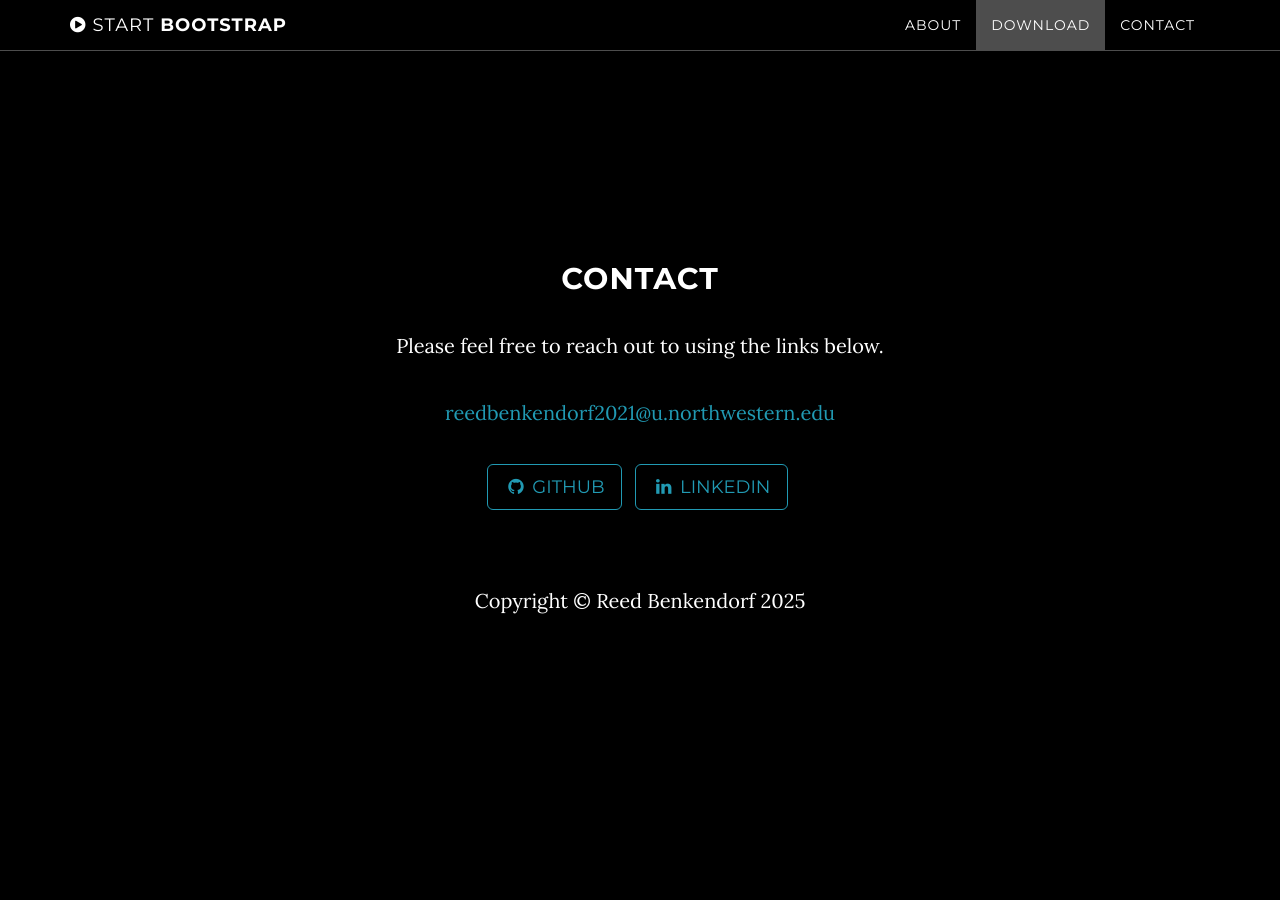
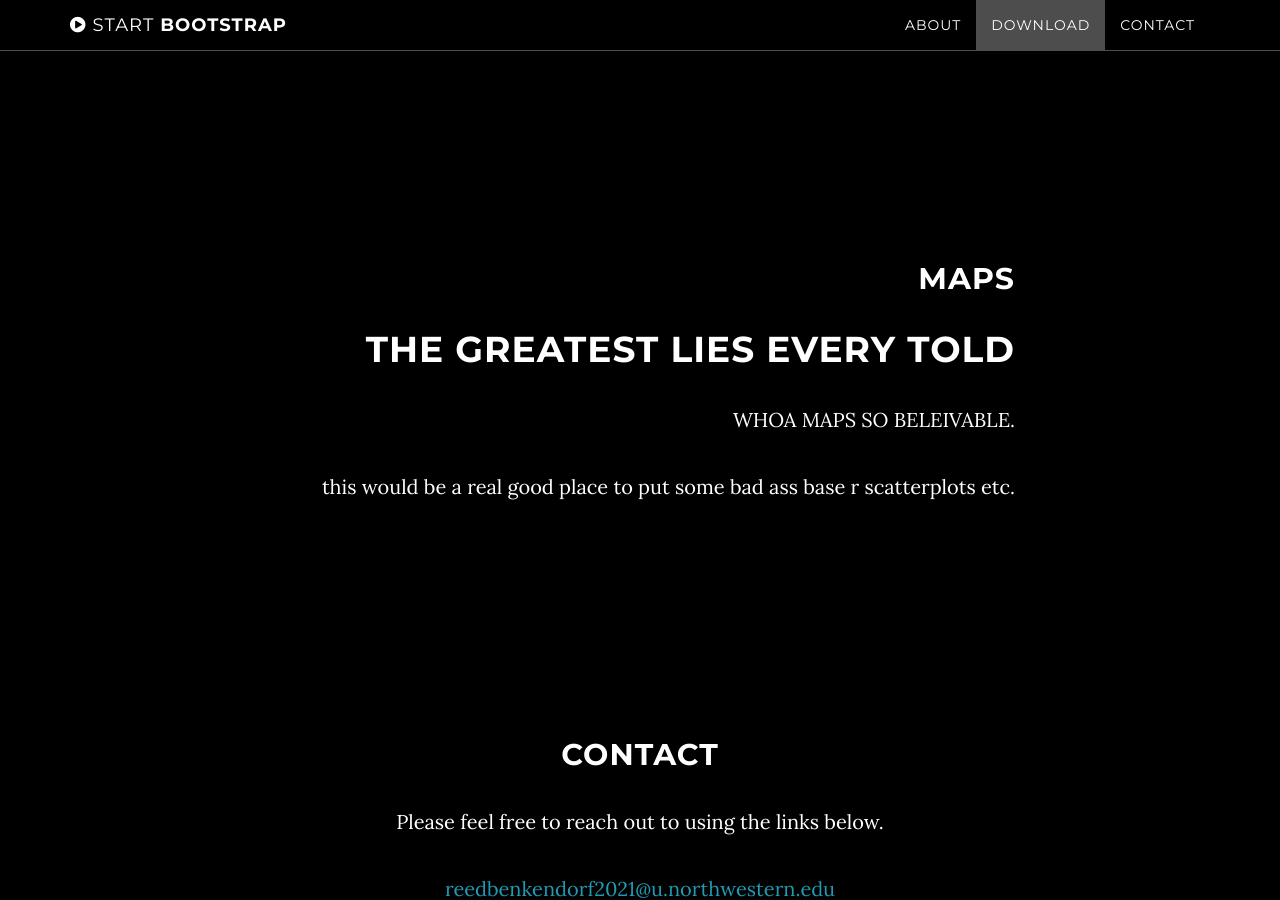
Before and after one commit to sagesteppe/DataVizGallery, a Jekyll site: the page built from index.html, in a window 1280 px wide and 900 px high, scrolled down 3397 px. Built offline with Jekyll 4.4.1, drawn with Linux system fonts in a browser that asks for light colours; before the commit the page ends 4064 px from its top, so only the background shows below that.

Commit message:
a carto section

```diff
--- /dev/null
+++ b/_includes/cartography.html
@@ -0,0 +1,11 @@
+    <!-- cartography Section -->
+    <section id="cartography" class="container content-section text-right">
+        <div class="row">
+            <div class="col-lg-8 col-lg-offset-2">
+                <h2>Maps</h2>
+                <h1>The Greatest Lies every told</h1>
+                <p>WHOA MAPS SO BELEIVABLE. </p>
+                <p> this would be a real good place to put some bad ass base r scatterplots etc. </p>
+            </div>
+        </div>
+    </section>
--- a/_includes/interactive.html
+++ b/_includes/interactive.html
@@ -1,5 +1,5 @@
-    <!-- table Section -->
-    <section id="table" class="container content-section text-center">
+    <!-- interactive Section -->
+    <section id="interactive" class="container content-section text-center">
         <div class="row">
             <div class="col-lg-8 col-lg-offset-2">
                 <h2>Interactive figures - a format for both skeptics and idealists.</h2>
--- a/_includes/meatpotatoes.html
+++ b/_includes/meatpotatoes.html
@@ -1,5 +1,5 @@
-    <!-- table Section -->
-    <section id="table" class="container content-section text-right">
+    <!-- meat potatoes Section -->
+    <section id="meatpotatoes" class="container content-section text-right">
         <div class="row">
             <div class="col-lg-8 col-lg-offset-2">
                 <h2>The meat and potatoes of data visualizations</h2>
--- a/_layouts/default.html
+++ b/_layouts/default.html
@@ -8,6 +8,7 @@
     {% include about.html %}
     {% include download.html %}
     {% include table.html %}
+    {% include cartography.html %}
     {% include contact.html %}
     {% include footer.html %}
     {% include js.html %}
```
